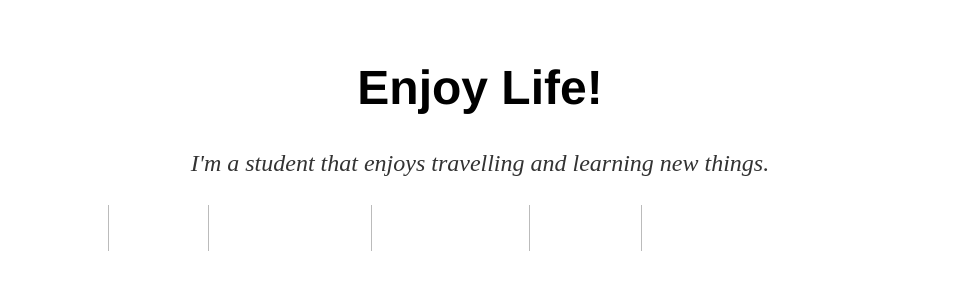
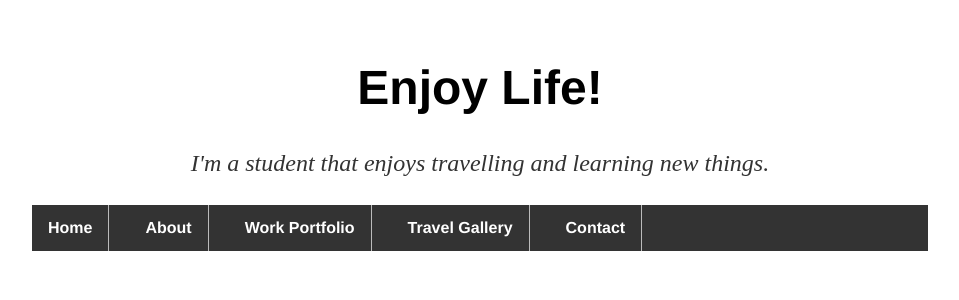
Before and after one commit to CNakano7/CNakano7.github.io, a Jekyll site: the page index.html, which Jekyll copies as it is, in a window 1280 px wide. Shown: the top 300 px of the page, without its empty margins (160-1119 px from the left). Built offline with Jekyll 4.4.1, drawn with Linux system fonts in a browser that asks for light colours.

Commit message:
Update main.css

```diff
--- a/css/main.css
+++ b/css/main.css
@@ -41,10 +41,8 @@ ul.posts {
 ul.posts li {
     list-style: none;
 }
-<html>
-<head>
-<style>
-ul {
+
+nav ul {
   list-style-type: none;
   margin: 0;
   padding: 0;
@@ -52,12 +50,12 @@ ul {
   background-color: #333;
 }
 
-li {
+nav li {
   float: left;
   border-right:1px solid #bbb;
 }
 
-li a {
+nav li a {
   display: block;
   color: white;
   text-align: center;
@@ -65,10 +63,7 @@ li a {
   text-decoration: none;
 }
 
-li a:hover {
+nav li a:hover {
   background-color: #111;
   border-right: none;
 }
-</style>
-</head>
-</html>
```
